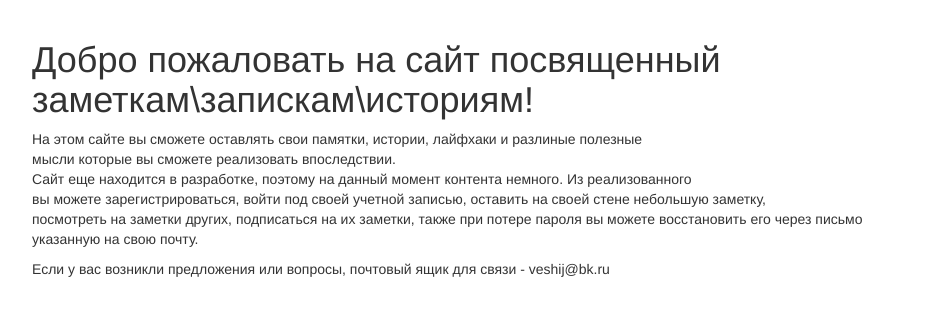
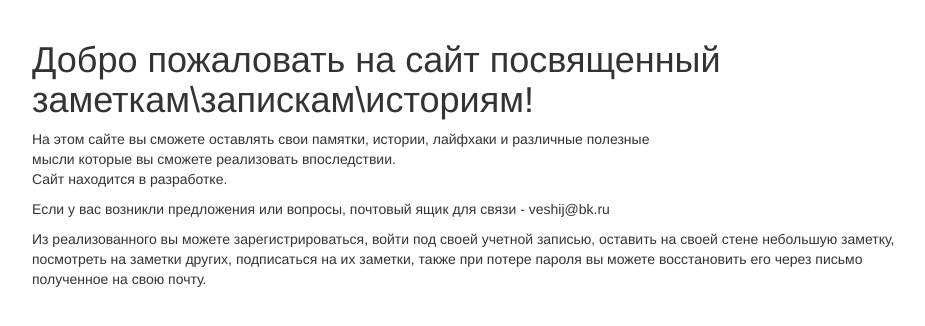
Before and after one commit to MrVeshij/Microblog, a Flask app: page / in a window 1280 px wide. Shown: the part 52-378 px from the top of the page, without its empty margins (38-963 px from the left). Run offline with Flask 2, Linux system fonts and the light colour scheme; some libraries are stand-ins or nearby versions.

Commit message:
change first page

```diff
--- a/app/main/forms.py
+++ b/app/main/forms.py
@@ -23,5 +23,5 @@ class EditProfileForm(FlaskForm):
 
 class PostForm(FlaskForm):
     post = TextAreaField('Скажите что-нибудь', validators=[
-        DataRequired(), Length(min=1, max=140)])
+        DataRequired(), Length(min=1)])
     submit = SubmitField('Отправить')
--- a/app/models.py
+++ b/app/models.py
@@ -85,7 +85,7 @@ class User(UserMixin, db.Model):
 
 class Post(db.Model):
     id = db.Column(db.Integer, primary_key=True)
-    body = db.Column(db.String(140))
+    body = db.Column(db.String(10000))
     timestamp = db.Column(db.DateTime, index=True, default=datetime.utcnow)
     user_id = db.Column(db.Integer, db.ForeignKey('user.id'))
 
--- a/app/templates/about_site.html
+++ b/app/templates/about_site.html
@@ -2,11 +2,11 @@
 
 {% block app_content %}
     <h1>Добро пожаловать на сайт посвященный заметкам\запискам\историям!</h1>
-    На этом сайте вы сможете оставлять свои памятки, истории, лайфхаки и разлиные полезные <br>
+    На этом сайте вы сможете оставлять свои памятки, истории, лайфхаки и различные полезные <br>
     мысли которые вы сможете реализовать впоследствии.
-    <p>Сайт еще находится в разработке, поэтому на данный момент контента немного. Из реализованного<br>
-        вы можете зарегистрироваться, войти под своей учетной записью, оставить на своей стене небольшую заметку,<br>
+    <p>Сайт находится в разработке.<br>
+    	<p> Если у вас возникли предложения или вопросы, почтовый ящик для связи - veshij@bk.ru</p>
+        Из реализованного вы можете зарегистрироваться, войти под своей учетной записью, оставить на своей стене небольшую заметку,<br>
         посмотреть на заметки других, подписаться на их заметки, также при потере пароля вы можете восстановить его через письмо<br>
-        указанную на свою почту.</p>
-    <p> Если у вас возникли предложения или вопросы, почтовый ящик для связи - veshij@bk.ru</p>
+        полученное на свою почту.</p>
 {% endblock %}
```
Also changed, not shown: app.db, 1 other file.
